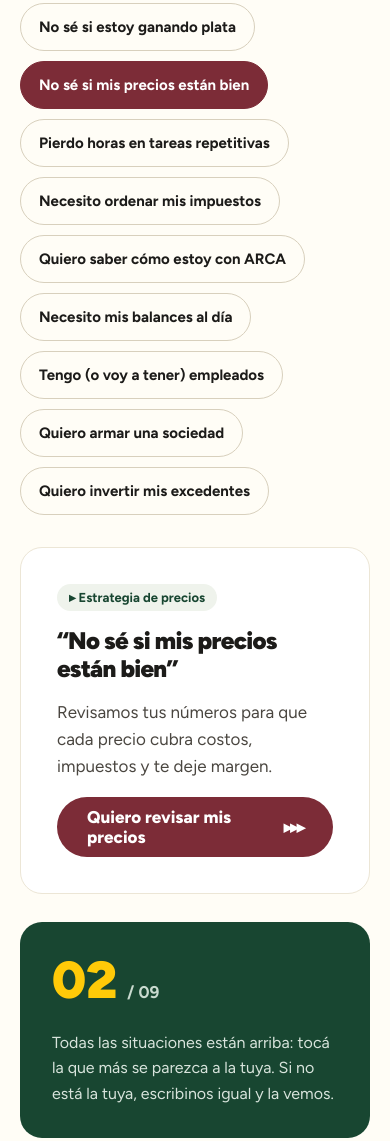
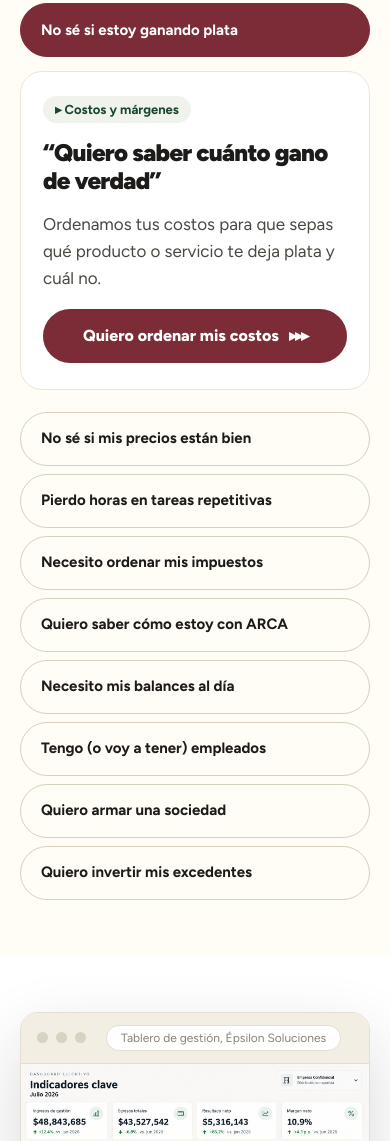
Before and after one commit to brunicuo/Web-Epsi, a plain HTML site: page index.html in a window 390 px wide. Shown: the part 2959-4100 px from the top of the page. Drawn offline with Linux system fonts and the light colour scheme.

Commit message:
Servicios en celular: la respuesta se abre debajo del chip elegido
En pantallas chicas los 9 chips se apilaban y el panel con el servicio
quedaba 438px mas abajo, fuera de la pantalla: se tocaba una situacion y
aparentemente no pasaba nada.

Ahora, hasta 720px de ancho, el panel se inserta en el DOM justo despues
del chip activo (modo acordeon) y vuelve a su lugar original en escritorio.
Al mover el panel se compensa el scroll para que el chip tocado no salte, y
si el panel queda cortado abajo se acerca lo justo para que entre el boton
de contacto sin perder de vista el chip.

Ademas: chips a todo el ancho y alineados a la izquierda, panel mas compacto
(sin la columna lateral, redundante cuando el chip esta pegado arriba), boton
de contacto a todo el ancho, y rotacion automatica desactivada en celular
porque movia el panel mientras la persona leia.

Co-Authored-By: Claude Opus 5 <noreply@anthropic.com>
Claude-Session: https://claude.ai/code/session_01HjG5Wny3UQavYFn1jw6Q2E

```diff
--- a/estilos.css
+++ b/estilos.css
@@ -264,6 +264,13 @@ svg.in .path-draw { animation: draw 2.4s var(--ease) .2s forwards; }
   .capa-foto .video-bg, .capa-placa { display: none; }
   .capa-foto img { height: 240px; }
   .cta-final { flex-direction: column; align-items: flex-start; }
+  /* servicios en modo acordeon: el panel se inserta entre los chips */
+  .chips { flex-direction: column; align-items: stretch; gap: 8px; margin-bottom: 0; }
+  .chip { height: auto; min-height: 54px; padding: 15px 20px; text-align: left; line-height: 1.35; }
+  .chips .panel { margin: 6px 0 14px; }
+  .chips .panel-main { padding: 24px 22px 26px; }
+  .chips .panel-lat { display: none; }
+  .chips .panel-cta { width: 100%; align-self: stretch !important; height: 54px; font-size: 16px; }
   .cta-sec { justify-content: flex-start; }
   .wa-flotante { display: flex; }
   .faq-item .resp { padding-right: 0; }
--- a/main.js
+++ b/main.js
@@ -105,6 +105,45 @@
     if (!chips.length || !panel) return;
     var datos = JSON.parse(document.getElementById('datos-servicios').textContent);
     var idx = 0, pausado = false;
+    var listaChips = chips[0].parentNode;
+    var acordeon = window.matchMedia('(max-width: 720px)');
+
+    /* En celular el panel viaja: se inserta justo debajo del chip elegido,
+       asi la respuesta aparece donde el dedo toco y no 400px mas abajo. */
+    function ubicarPanel() {
+      var destino, refChip;
+      if (acordeon.matches) {
+        refChip = chips[idx];
+        destino = refChip.nextSibling;
+        if (panel.previousElementSibling === refChip) return;
+      } else {
+        refChip = null;
+        destino = listaChips.nextSibling;
+        if (panel.previousElementSibling === listaChips) return;
+      }
+      var ancla = refChip || listaChips;
+      var antes = ancla.getBoundingClientRect().top;
+      (refChip ? listaChips : listaChips.parentNode).insertBefore(panel, destino);
+      var corrimiento = ancla.getBoundingClientRect().top - antes;
+      if (corrimiento) {
+        try { window.scrollBy({ top: corrimiento, left: 0, behavior: 'instant' }); }
+        catch (e) { window.scrollBy(0, corrimiento); }
+      }
+    }
+
+    /* Si el panel recien abierto se corta abajo, acercamos lo justo para que
+       entre entero, cuidando que el chip elegido siga a la vista. */
+    function acercarPanel() {
+      if (!acordeon.matches) return;
+      var sobra = panel.getBoundingClientRect().bottom - window.innerHeight + 16;
+      if (sobra <= 8) return;
+      var margen = chips[idx].getBoundingClientRect().top - 84;
+      var mover = Math.min(sobra, margen);
+      if (mover > 8) {
+        try { window.scrollBy({ top: mover, left: 0, behavior: 'smooth' }); }
+        catch (e) { window.scrollBy(0, mover); }
+      }
+    }
 
     function pintar() {
       var d = datos[idx];
@@ -114,13 +153,14 @@
       panel.querySelector('.panel-cta .txt').textContent = d.cta;
       document.querySelector('.panel-num').textContent = '0' + (idx + 1);
       chips.forEach(function (c, i) { c.setAttribute('aria-pressed', i === idx ? 'true' : 'false'); });
+      ubicarPanel();
       var main = panel.querySelector('.panel-main');
       main.style.animation = 'none';
       void main.offsetWidth;
       main.style.animation = '';
     }
     chips.forEach(function (c, i) {
-      c.addEventListener('click', function () { idx = i; pausado = true; pintar(); });
+      c.addEventListener('click', function () { idx = i; pausado = true; pintar(); acercarPanel(); });
     });
     var stage = panel;
     var x0 = null, y0 = null;
@@ -132,13 +172,21 @@
         idx = (idx + (dx < 0 ? 1 : -1) + datos.length) % datos.length;
         pausado = true;
         pintar();
+        acercarPanel();
       }
       x0 = null;
     }, { passive: true });
     pintar();
+    if (acordeon.addEventListener) {
+      acordeon.addEventListener('change', ubicarPanel);
+    } else if (acordeon.addListener) {
+      acordeon.addListener(ubicarPanel);
+    }
     if (!reduce) {
       setInterval(function () {
-        if (pausado) return;
+        /* La rotacion automatica queda solo en escritorio: en el acordeon
+           moveria el panel de lugar mientras la persona esta leyendo. */
+        if (pausado || acordeon.matches) return;
         idx = (idx + 1) % datos.length;
         pintar();
       }, 4500);
```
